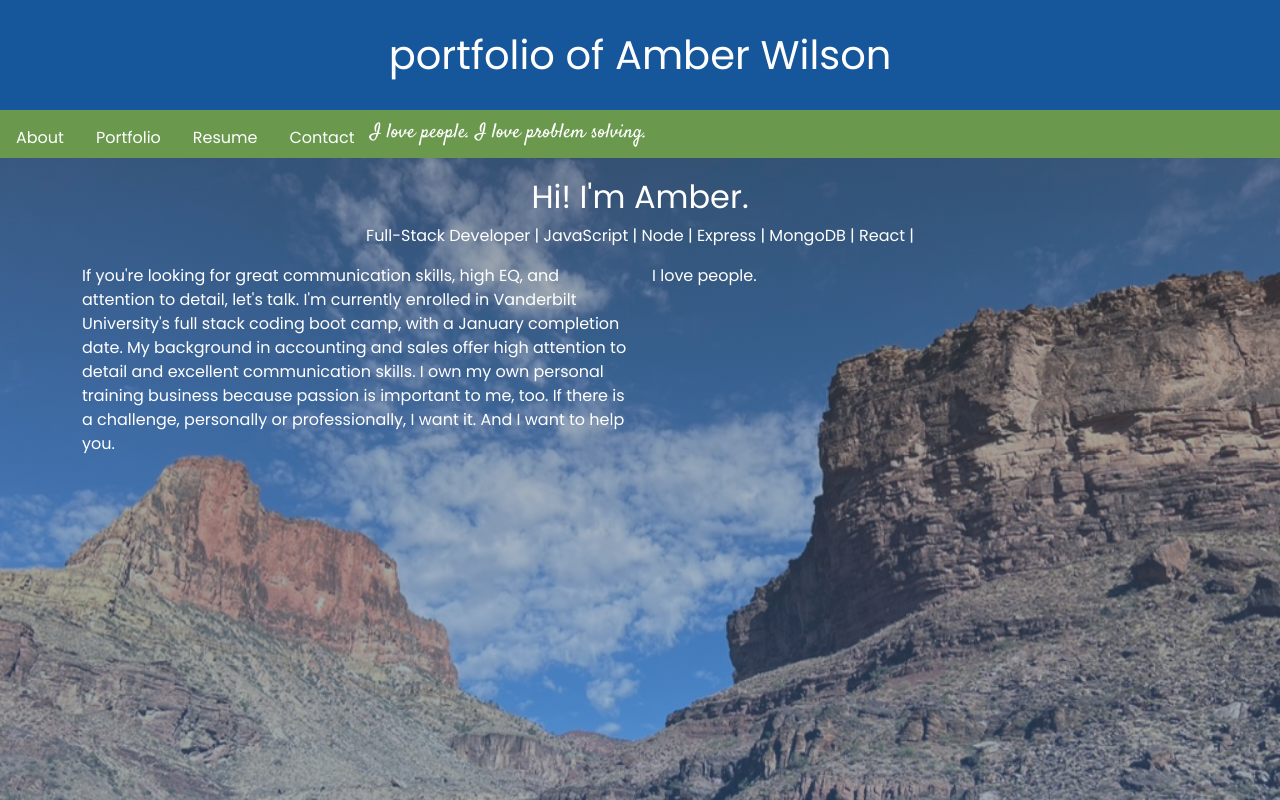
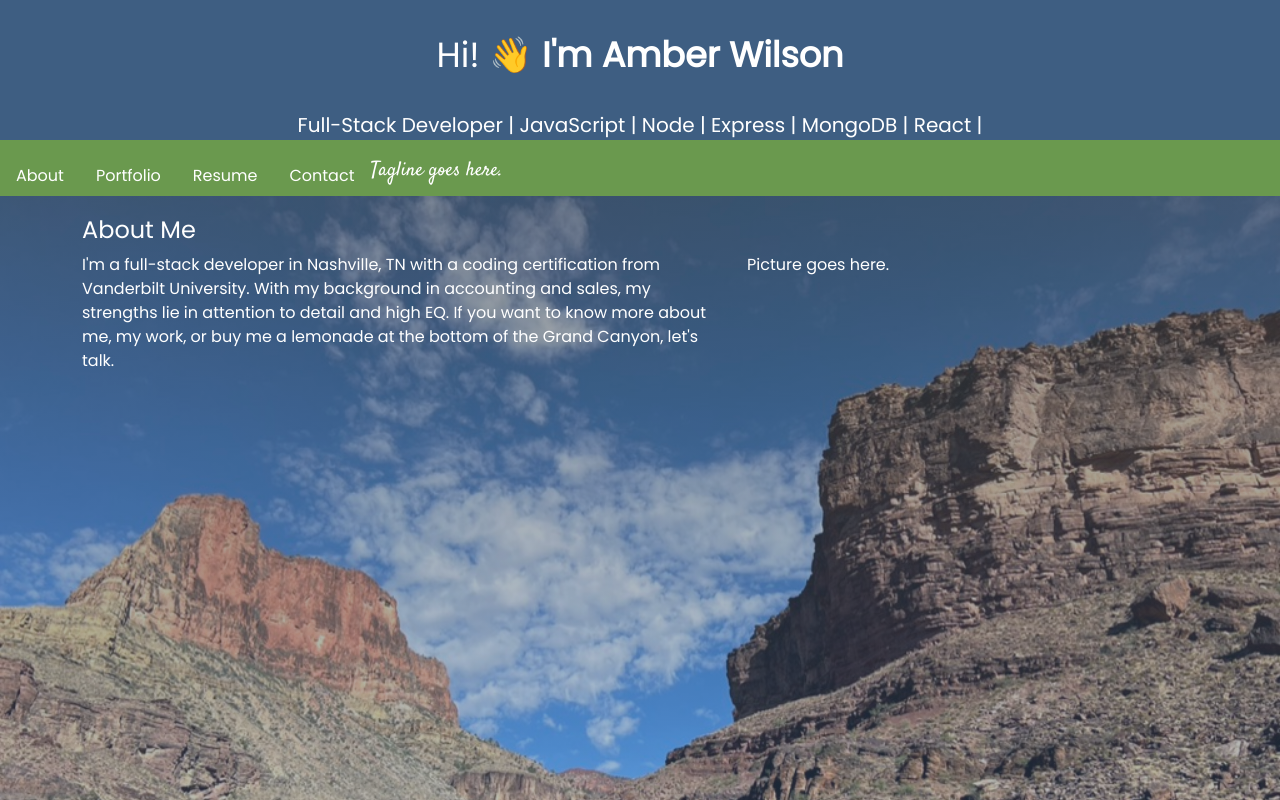
Before and after one commit to awil414/Portfolio, a React (Create React App) app: page / in a window 1280 px wide. Shown: the top 800 px of the page. Built offline with nearby package versions, Linux system fonts and the light colour scheme.

Commit message:
changing header and about me content

```diff
--- a/package.json
+++ b/package.json
@@ -3,6 +3,9 @@
   "version": "0.1.0",
   "private": true,
   "dependencies": {
+    "@fortawesome/fontawesome-svg-core": "^6.2.1",
+    "@fortawesome/free-solid-svg-icons": "^6.2.1",
+    "@fortawesome/react-fontawesome": "^0.2.0",
     "@testing-library/jest-dom": "^5.16.5",
     "@testing-library/react": "^11.2.7",
     "@testing-library/user-event": "^13.5.0",
--- a/src/components/Header/Header.js
+++ b/src/components/Header/Header.js
@@ -7,25 +7,27 @@ const styles = {
         background: '#6a994e',
     },
     headerStyle: {
-        background: '#16569B',
+        background: '#3E5E82',
     },
     headingStyle: {
-        fontSize: '40px',
+        fontSize: '35px',
         textAlign: 'center',
         verticalAlign: 'middle',
         lineHeight: '90px',
         color: 'white',
         padding: '10px',
+        marginBottom: '0'
     },
-    // taglineStyle: {
-    //     fontSize: '25px',
-    //     textAlign: 'center',
-    //     verticalAlign: 'middle',
-    //     // lineHeight: '90px',
-    //     color: 'white',
-    //     // padding: '10px',
-    //     fontFamily: 'Satisfy',
-    // },
+    skillsStyle: {
+        fontSize: '20px',
+        textAlign: 'center',
+        verticalAlign: 'middle',
+        // lineHeight: '90px',
+        color: 'white',
+        // padding: '10px',
+
+
+    },
 
 };
 
@@ -35,8 +37,9 @@ function Header({setCurrentPage}) {
         <div style={styles.navHeader} className='header-nav'>
             <div style={styles.headerStyle} className='header'>
                 <span>
-                    <h1 style={styles.headingStyle}>portfolio of Amber Wilson</h1>
-                    {/* <p style={styles.taglineStyle}>I love people. I love problem solving.</p> */}
+                    <h2 style={styles.headingStyle}>Hi! {''} <span className='wave' role='img' aria-labelledby='wave'>
+                👋</span><strong className='name'> I'm Amber Wilson </strong></h2>
+                    <p style={styles.skillsStyle}>Full-Stack Developer | JavaScript | Node | Express | MongoDB | React |</p>
                 </span></div>
             <Navbar  setCurrentPage={setCurrentPage}/>
         </div>
--- /dev/null
+++ b/src/components/Header/style.css
@@ -0,0 +1,3 @@
+.name {
+    color: '#dd4d2c !important';
+}
--- a/src/components/Navbar/index.js
+++ b/src/components/Navbar/index.js
@@ -40,7 +40,7 @@ function Navbar({ currentPage, setCurrentPage }) {
           Contact
         </a>
       </li>
-      <li className="nav-tagline">I love people. I love problem solving.</li>
+      <li className="nav-tagline">Tagline goes here.</li>
     </ul>
   );
 }
--- a/src/pages/About/index.js
+++ b/src/pages/About/index.js
@@ -15,23 +15,29 @@ export default function About() {
         <div
         className='bg-img' style= {{backgroundImage: `url(${BgImage})`}}
     >       <MDBContainer className='about-container'>
-                <h2 className="h2-text-center">Hi! I'm Amber.</h2>
+                <h4 className="h3-text-center">About Me</h4>
                 {/* <h4 className="h4-text-center">Successfully navigating both is what makes me unique. </h4> */}
-                <p className="skills-center"> Full-Stack Developer | JavaScript | Node | Express | MongoDB | React |</p>
+                {/* <p className="skills-center"> Full-Stack Developer | JavaScript | Node | Express | MongoDB | React |</p> */}
                 <MDBRow>
-                    <MDBCol className='about-text'>
-                        <p>If
+                    <MDBCol md='7' className='about-text'>
+                        <p>
+                            I'm a full-stack developer in Nashville, TN with a coding certification from Vanderbilt University.
+                            With my background in accounting and sales, my strengths lie in attention to detail and high EQ.
+                            If you want to know more about me, my work, or buy me a lemonade at the bottom of the Grand
+                            Canyon, let's talk.
+
+                        {/* If
                             you're looking for great communication skills, high EQ, and attention to detail, let's talk.
                             I'm currently enrolled in Vanderbilt University's full stack coding boot camp, with a
                             January completion date. My background in accounting and sales offer high attention to
                             detail and excellent communication skills. I own my own personal training business because
                             passion is important to me, too. If there is a challenge, personally or professionally, I
-                            want it. And I want to help you.
+                            want it. And I want to help you. */}
                         </p>
                     </MDBCol>
-                    <MDBCol className='about-image'>
+                    <MDBCol md='5' className='about-image' imgURL={AmberImage} >
                         <p>
-                            I love people.
+                            Picture goes here.
                         </p>
                 {/* <section id="about">
                     <div class="container mt-4 pt-4" id="">
--- a/src/pages/About/style.css
+++ b/src/pages/About/style.css
@@ -6,7 +6,7 @@
 
 .bg-img {
     background-image:
-    linear-gradient(to bottom, hsla(0, 0%, 32%, 0.50), hsla(213, 49%, 47%, 0.50)),
+    linear-gradient(to bottom, hsla(0, 0%, 32%, 0.60), hsla(213, 49%, 47%, 0.30)),
     url(../../images/backgroundimg.jpeg) !important;
     background-position: center;
     background-repeat: no-repeat;
@@ -28,10 +28,10 @@
     margin: 0;
   }
 
-  .h2-text-center {
+  /* .h3-text-center {
     text-align: center;
     font-family: Poppins;
-  }
+  } */
 
   .h4-text-center {
     text-align: center;
```
Also changed, not shown: 1 other file (tests, documents, lock files or other folders).
